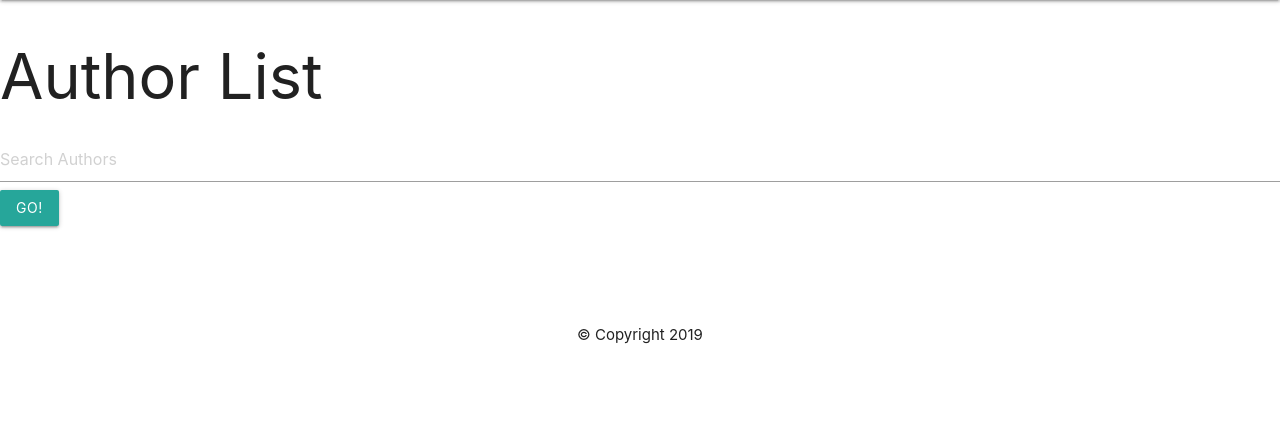
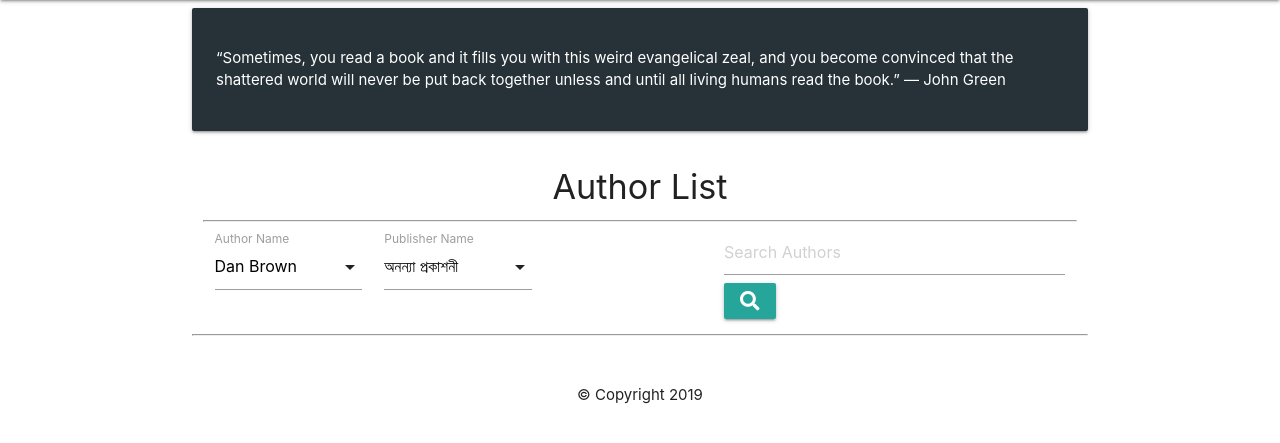
Before and after one commit to imran110219/Book_Review_App, a Django app: page /authors/ in a window 1280 px wide. Shown: the part 64-507 px from the top of the page. Run offline with Django 3.2, Linux system fonts and the light colour scheme; data that the repository does not hold is empty; some libraries are stand-ins or nearby versions.

Commit message:
author page

```diff
--- a/static/css/style.css
+++ b/static/css/style.css
@@ -26,3 +26,16 @@
 
 .scroll-top{ position: fixed; bottom: 15px; right: 15px; display: none;}
 .scroll-top a { color: #33B5E5 !important}
+
+hr {
+    overflow: auto;
+}
+
+.demo {
+  color: #fff;
+  background: #263238;
+  height: 220px;
+  line-height: 50px;
+  border: 5px solid #fff;
+  text-align: center;
+}
--- a/templates/author.html
+++ b/templates/author.html
@@ -1,25 +1,124 @@
 {% extends "base.html" %}
 {% block content %}
 
-  <h1>Author List</h1>
+    <div class="container">
+
+        <div class="row">
+
+            <div class="card-panel teal blue-grey darken-4">
+                <p></p>
+                <span class="white-text">
+                    “Sometimes, you read a book and it fills you with this weird evangelical zeal, and you become
+                    convinced that the shattered world will never be put back together unless and until all living
+                    humans read the book.”
+                    ― John Green
+                </span>
+                <p></p>
+            </div>
+
+
+            <div class="col s12">
+                <h4 class="center-align">
+                    Author List
+                </h4>
+
+                <hr>
+
+                <div class="col s7">
+                    <div class="row">
+                        <div class="col s4">
+                            <div class="input-field">
+                                <select onchange="ChangeAuthor(event)">
+                                    <option value="1">William Sakespear</option>
+                                    <option value="2">Shelly</option>
+                                    <option value="3" selected>Dan Brown</option>
+                                    <option value="4">Mark Twain</option>
+                                    <option value="5">J.K. Rowling</option>
+                                    <option value="6">Humayun Ahmed</option>
+                                    <option value="7">Jafor Iqbal</option>
+                                    <option value="8">Syed Mujtaba Ali</option>
+                                </select>
+                                <label>Author Name</label>
+                            </div>
+                        </div>
+                        <div class="col s4">
+                            <div class="input-field">
+                                <select onchange="ChangePublisher(event)">
+                                    <option value="1">প্রথমা প্রকাশনী</option>
+                                    <option value="2">কথা প্রকাশনী</option>
+                                    <option value="3">দোয়েল প্রকাশনী</option>
+                                    <option value="4" selected>অনন্যা প্রকাশনী</option>
+                                    <option value="5">আগামী প্রকাশনী</option>
+                                    <option value="6">মাওলা ব্রাদার্স</option>
+                                    <option value="7">অন্যপ্রকাশ</option>
+                                </select>
+                                <label>Publisher Name</label>
+                            </div>
+                        </div>
+                    </div>
+
+                </div>
+                <div class="col s5">
                     <div>
-    <form class="navbar-form navbar-left" id="searchform" action="{% url 'authors:author' %}" method="get"
+                        <form class="navbar-form navbar-left" id="searchform" action="{% url 'authors:author' %}"
+                              method="get"
                               accept-charset="utf-8">
                             <div class="form-group">
                                 <input type="text" class="form-control" name="q" placeholder="Search Authors">
+                                <button type="submit" class="btn btn-default"><i class="fa fa-search"></i></button>
                             </div>
-      <button type="submit" class="btn btn-default">Go!</button>
+
                         </form>
                     </div>
-  <br>
-  <br>
-  <br>
-  <div>
-    <ul>
-      {% for obj in object_list %}
-        <li><a href='{{ obj.get_absolute_url }}'>{{ obj.name }}</a></li>
-      {% endfor %}
-    </ul>
                 </div>
 
+            </div>
+
+            <hr/>
+
+
+            <div class="row">
+                {% for obj in object_list %}
+
+                    <div class="demo col s3">
+                        <div class="col s12">
+
+                            <img src='{{ obj.image.url }}' alt="" class="circle responsive-img">
+                            {#                        <a href='{{ obj.get_absolute_url }}'><img src='{{ obj.image.url }}' class='img-responsive'/></a>#}
+                            <!-- notice the "circle" class -->
+
+                        </div>
+                        <a href='{{ obj.get_absolute_url }}'><span class="white-text">{{ obj.name }}</span></a>
+
+                    </div>
+
+                {% endfor %}
+
+
+            </div>
+
+        </div>
+    </div>
+
+{#    <h1>Author List</h1>#}
+{#    <div>#}
+{#        <form class="navbar-form navbar-left" id="searchform" action="{% url 'authors:author' %}" method="get"#}
+{#              accept-charset="utf-8">#}
+{#            <div class="form-group">#}
+{#                <input type="text" class="form-control" name="q" placeholder="Search Authors">#}
+{#            </div>#}
+{#            <button type="submit" class="btn btn-default">Go!</button>#}
+{#        </form>#}
+{#    </div>#}
+{#    <br>#}
+{#    <br>#}
+{#    <br>#}
+{#    <div>#}
+{#        <ul>#}
+{#            {% for obj in object_list %}#}
+{#                <li><a href='{{ obj.get_absolute_url }}'>{{ obj.name }}</a></li>#}
+{#            {% endfor %}#}
+{#        </ul>#}
+{#    </div>#}
+
 {% endblock content %}
```
Also changed, not shown: 1 other file. Lines whose indentation alone changed are shown as unchanged.
